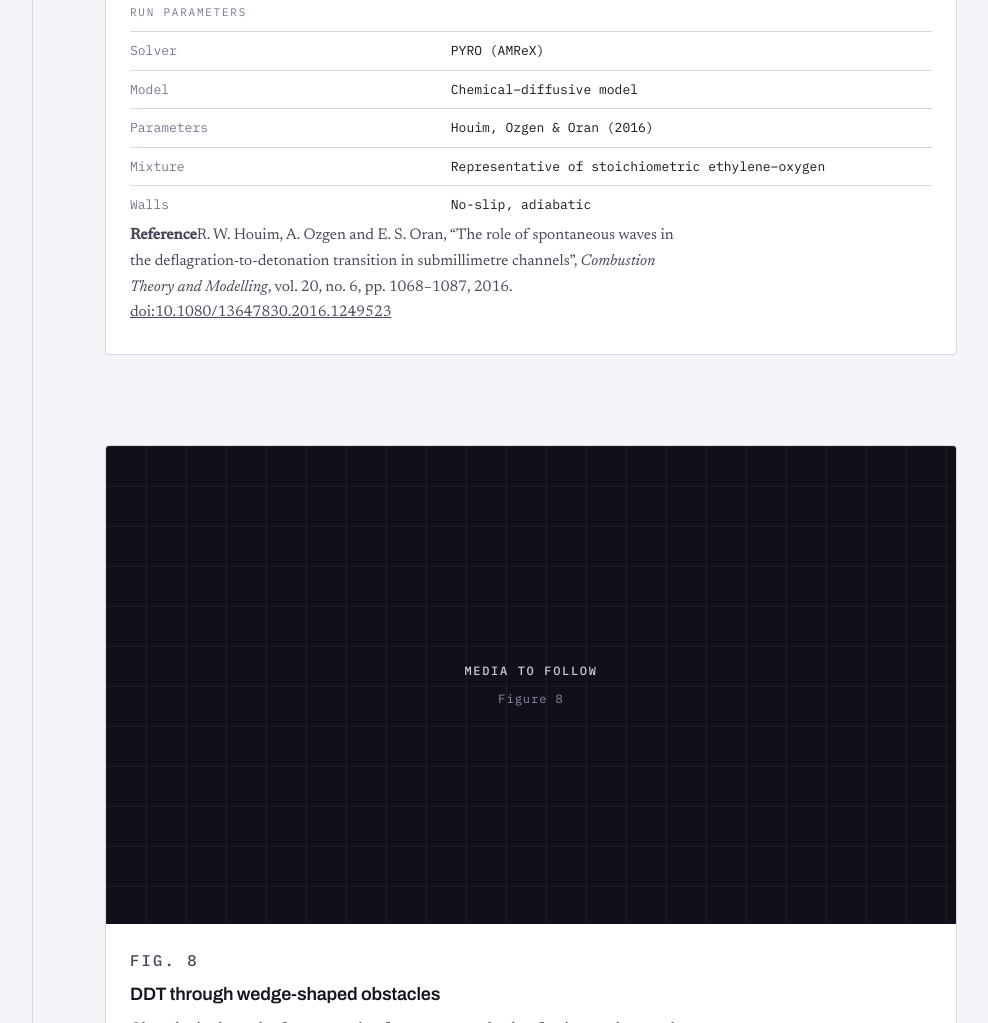
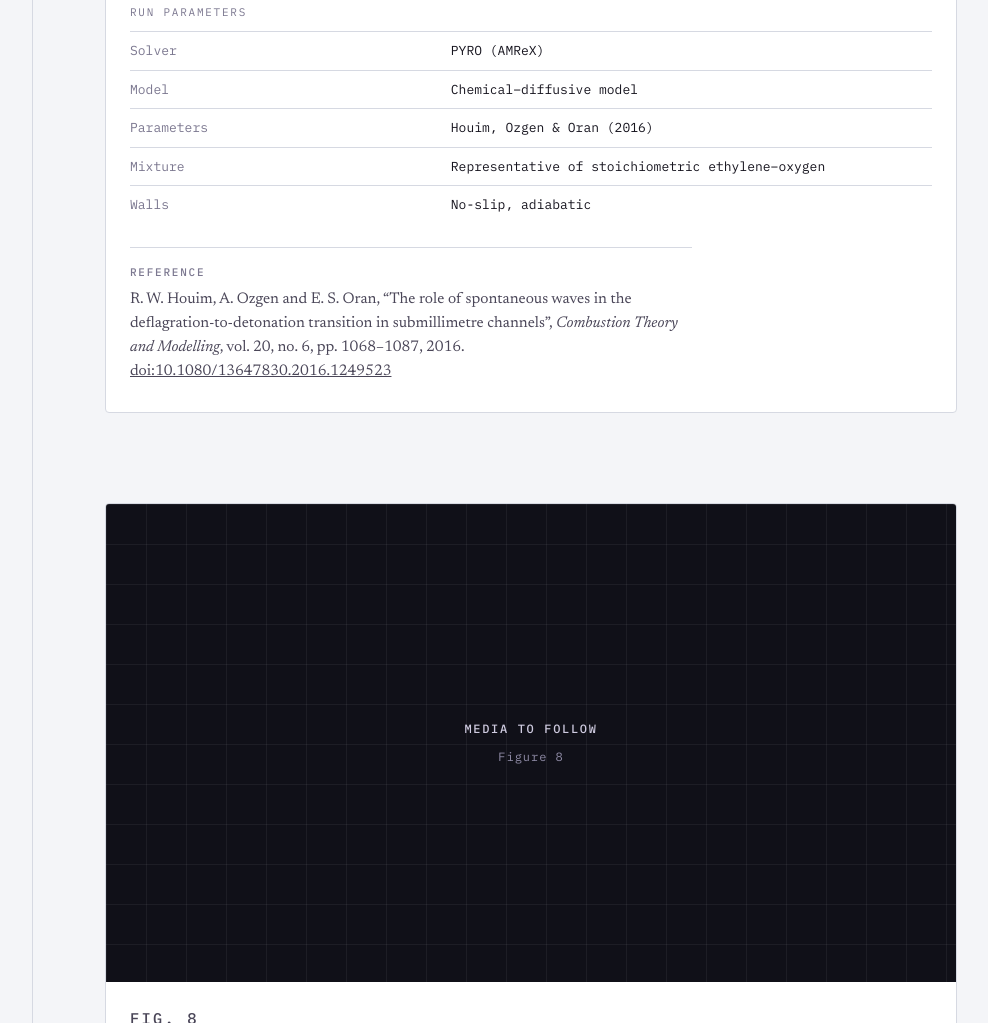
Before and after one commit to milin333martin/Website, a plain HTML site: page simulations.html in a window 1280 px wide. Shown: the part 8281-9304 px from the top of the page, without its empty margins (179-1167 px from the left). Drawn offline with Linux system fonts and the light colour scheme.

Commit message:
Add styles for figure references in style.css
Added styles for figure references including margins, padding, and font settings.

```diff
--- a/style.css
+++ b/style.css
@@ -435,6 +435,30 @@ p:last-child { margin-bottom: 0; }
 .params th { font-weight: 400; color: var(--ink-3); width: 40%; }
 .params td { color: var(--ink); }
 
+/* Full citation under a figure */
+.figure__ref {
+  margin-top: 1.5rem;
+  padding-top: 1rem;
+  border-top: 1px solid var(--grid);
+  max-width: var(--measure);
+  font-size: 0.8125rem;
+  line-height: 1.55;
+  color: var(--ink-3);
+}
+
+.figure__ref b {
+  display: block;
+  font-family: var(--mono);
+  font-size: 0.6875rem;
+  font-weight: 500;
+  letter-spacing: 0.16em;
+  text-transform: uppercase;
+  color: var(--ink-3);
+  margin-bottom: 0.4rem;
+}
+
+.figure__ref cite { font-style: italic; }
+
 /* ---------- Footer ---------- */
 
 .foot {
```
